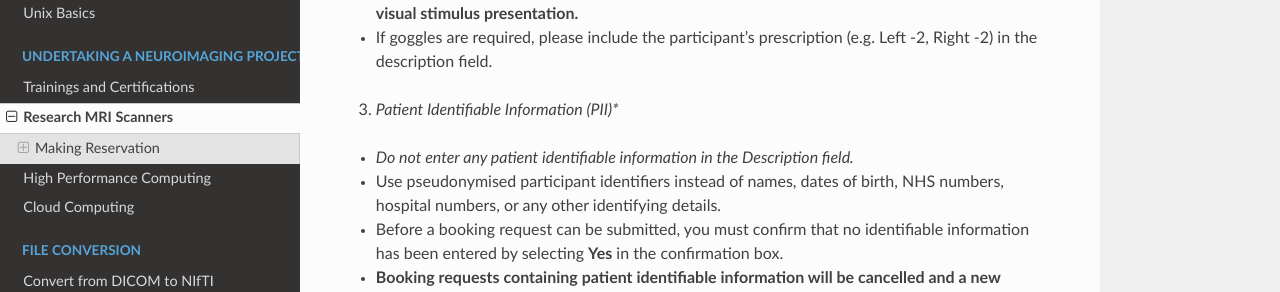
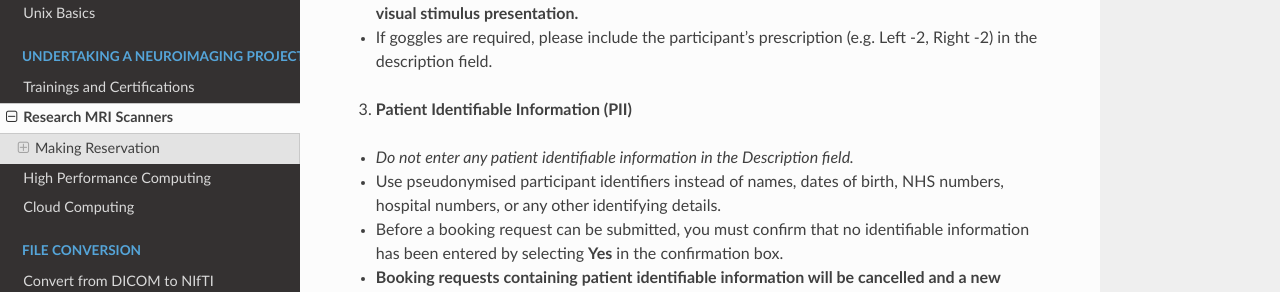
Before and after one commit to nhuneke/sotnir-handbook, a Sphinx documentation site: the page built from docs/projects-soton/mri-scanner.rst, in a window 1280 px wide and 900 px high, scrolled down 2855 px. Shown: the part 158-450 px from the top of the window. Built offline with Sphinx 7.4.7 and the Read the Docs theme 3.1.0, drawn with Linux system fonts in a browser that asks for light colours.

Commit message:
Fixed typo

```diff
--- a/docs/projects-soton/mri-scanner.rst
+++ b/docs/projects-soton/mri-scanner.rst
@@ -78,7 +78,7 @@ Booking Information Requirements
 - If the participant requires wearing goggles, please indicate this in the booking request, so that a pair of MR-compatible goggles will be prepared. **This is important for fMRI studies involving visual stimulus presentation.**
 - If goggles are required, please include the participant's prescription (e.g. Left -2, Right -2) in the description field.
 
-3. *Patient Identifiable Information (PII)**
+3. **Patient Identifiable Information (PII)**
 
 - *Do not enter any patient identifiable information in the Description field.*
 - Use pseudonymised participant identifiers instead of names, dates of birth, NHS numbers, hospital numbers, or any other identifying details.
```
